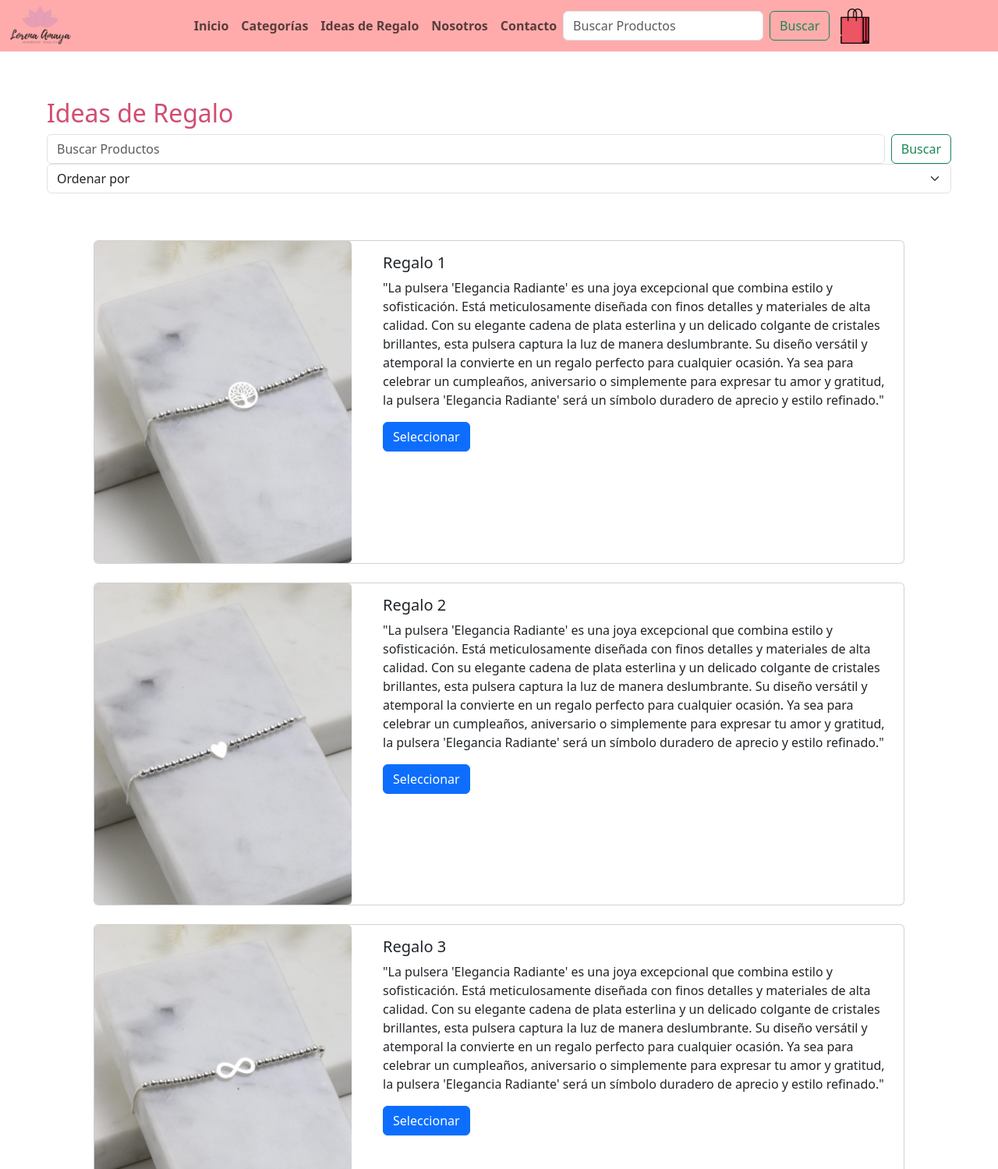
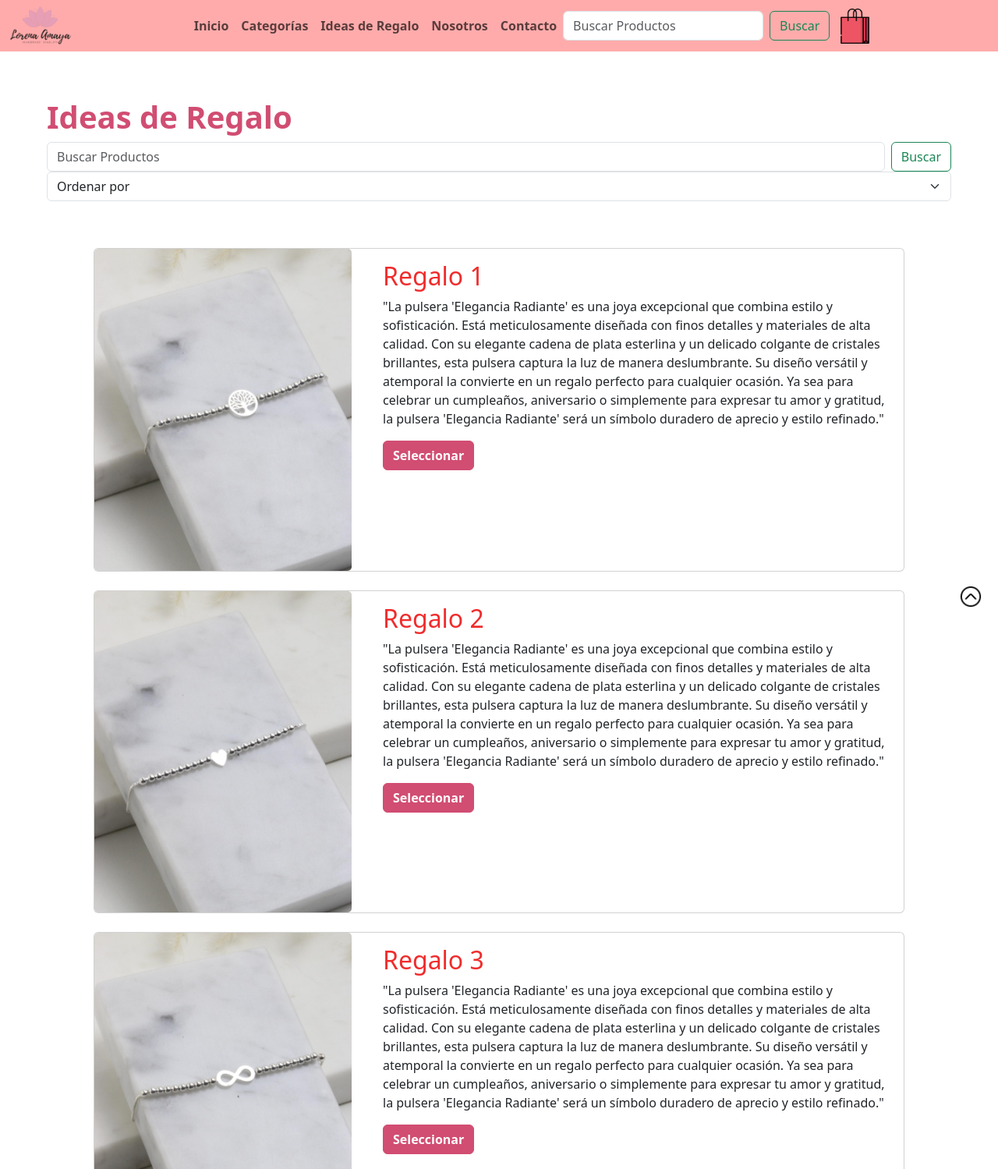
Before and after one commit to RosmeriCcF/Accesorios-Lorena-Amaya, a website: page paginas/ideas-de-regalo.html in a window 1280 px wide. Shown: the top 1499 px of the page at 78% size. Drawn offline with nearby package versions, Linux system fonts and the light colour scheme.

Commit message:
Ideas de Regalo actualizado

```diff
--- a/paginas/ideas-de-regalo.html
+++ b/paginas/ideas-de-regalo.html
@@ -1,13 +1,13 @@
 <!DOCTYPE html>
-<html lang="es">
+<html lang="es"> <!--Español-->
     <head>
         <meta charset="UTF-8"> <!--Acentos-->
         <meta http-equiv="X-UA-Compatible" content="IE=edge">
         <meta name="viewport" content="width=device-width, initial-scale=1.0">
 
         <!-- SEO -->
-        <meta name="Lorena Amaya | Contacto" content="">
-        <meta name="keywords" content="">
+        <meta name="Amaya | Ideas de Regalos" content="Descubre nuestras increíbles ideas de regalos en nuestro emprendimiento de joyas. Encuentra el regalo perfecto para esa persona especial">
+        <meta name="keywords" content="joyas, emprendimiento, regalos, ideas de regalos, accesorios, bisutería, collares, anillos, pulseras, pendientes">
 
         <!-- Ícono -->
         <link rel="shortcut icon" href="../imagenes/img/Favicon.png" type="image/x-icon">
@@ -19,7 +19,7 @@
         <link href="https://cdn.jsdelivr.net/npm/bootstrap@5.3.0-alpha3/dist/css/bootstrap.min.css" rel="stylesheet" integrity="sha384-KK94CHFLLe+nY2dmCWGMq91rCGa5gtU4mk92HdvYe+M/SXH301p5ILy+dN9+nJOZ" crossorigin="anonymous">
 
         <!-- Nombre de la sección -->
-        <title>Lorena Amaya | Ideas de Regalos</title>
+        <title>Amaya | Ideas de Regalos</title>
     </head>
     <body>
 
@@ -61,6 +61,7 @@
                             <input class="form-control me-2 nav_input" type="search" placeholder="Buscar Productos" aria-label="Buscar">
                             <button class="btn btn-outline-success" type="submit">Buscar</button>
                         </form>
+
                         <a href=""><img src="../imagenes/img/carrito.png" alt="carrito" class="carrito"></a>
                     </div>
                 </div>
@@ -71,7 +72,7 @@
         <main class="main-section">
             <section class="categories">
                 <div class="search-bar">
-                <h2>Ideas de Regalo</h2>
+                    <h1>Ideas de Regalo</h1>
                     <form class="d-flex input-buscar">
                         <input class="form-control me-2 nav_input" type="search" placeholder="Buscar Productos" aria-label="Buscar">
                         <button class="btn btn-outline-success" type="submit">Buscar</button>
@@ -80,17 +81,14 @@
                 <div class="filter-dropdown">
                     <select class="form-select">
                         <option value="" disabled selected>Ordenar por</option>
-                  <option value="anillos">Anillos</option>
-                  <option value="aretes">Aretes</option>
+                        <option value="anillos">Anillos</option><option value="aretes">Aretes</option>
                         <option value="broches">Broches</option>
                         <option value="colgantes">Colgantes</option>
                         <option value="collares">Collares</option>
                         <option value="pulseras">Pulseras</option>
                     </select>
                 </div>
-
                 <section class="gift-ideas">
-
                     <div class="card mb-4">
                         <div class="row no-gutters">
                             <div class="col-md-4">
@@ -98,9 +96,12 @@
                             </div>
                             <div class="col-md-8">
                                 <div class="card-body">
-                                    <h5 class="card-title">Regalo 1</h5>
-                                    <p class="card-text">"La pulsera 'Elegancia Radiante' es una joya excepcional que combina estilo y sofisticación. Está meticulosamente diseñada con finos detalles y materiales de alta calidad. Con su elegante cadena de plata esterlina y un delicado colgante de cristales brillantes, esta pulsera captura la luz de manera deslumbrante. Su diseño versátil y atemporal la convierte en un regalo perfecto para cualquier ocasión. Ya sea para celebrar un cumpleaños, aniversario o simplemente para expresar tu amor y gratitud, la pulsera 'Elegancia Radiante' será un símbolo duradero de aprecio y estilo refinado."</p>
-                                    <button class="btn btn-primary">Seleccionar</button>
+                                    <h2 style="color:#f02c2c" class="card-title">Regalo
+                                        1</h2>
+                                        <p class="card-text">"La pulsera 'Elegancia Radiante' es una joya excepcional que combina estilo y sofisticación. Está meticulosamente diseñada con finos detalles y materiales de alta calidad. Con su elegante cadena de plata esterlina y un delicado colgante de cristales brillantes, esta pulsera captura la luz de manera deslumbrante. Su diseño versátil y atemporal la convierte en un regalo perfecto para cualquier ocasión. Ya sea para celebrar un cumpleaños, aniversario o simplemente para expresar tu amor y gratitud, la pulsera 'Elegancia Radiante' será un símbolo duradero de aprecio y estilo refinado."
+                                        </p>
+                                        <button  style="background-color: #D14D72; color: white; font-weight: bold; border-color: #D14D72;" class="btn btn-primary">Seleccionar
+                                        </button>
                                     </div>
                                 </div>
                             </div>
@@ -113,14 +114,15 @@
                                 </div>
                                 <div class="col-md-8">
                                     <div class="card-body">
-                                    <h5 class="card-title">Regalo 2</h5>
-                                    <p class="card-text">"La pulsera 'Elegancia Radiante' es una joya excepcional que combina estilo y sofisticación. Está meticulosamente diseñada con finos detalles y materiales de alta calidad. Con su elegante cadena de plata esterlina y un delicado colgante de cristales brillantes, esta pulsera captura la luz de manera deslumbrante. Su diseño versátil y atemporal la convierte en un regalo perfecto para cualquier ocasión. Ya sea para celebrar un cumpleaños, aniversario o simplemente para expresar tu amor y gratitud, la pulsera 'Elegancia Radiante' será un símbolo duradero de aprecio y estilo refinado."</p>
-                                    <button class="btn btn-primary">Seleccionar</button>
+                                        <h2 style="color:#f02c2c" class="card-title">Regalo
+                                            2</h2>
+                                        <p class="card-text">"La pulsera 'Elegancia Radiante' es una joya excepcional que combina estilo y sofisticación. Está meticulosamente diseñada con finos detalles y materiales de alta calidad. Con su elegante cadena de plata esterlina y un delicado colgante de cristales brillantes, esta pulsera captura la luz de manera deslumbrante. Su diseño versátil y atemporal la convierte en un regalo perfecto para cualquier ocasión. Ya sea para celebrar un cumpleaños, aniversario o simplemente para expresar tu amor y gratitud, la pulsera 'Elegancia Radiante' será un símbolo duradero de aprecio y estilo refinado."
+                                        </p>
+                                        <button style="background-color: #D14D72; color: white; font-weight: bold; border-color: #D14D72;" class="btn btn-primary">Seleccionar</button>
                                     </div>
                                 </div>
                             </div>
                         </div>
-
                         <div class="card mb-4">
                             <div class="row no-gutters">
                                 <div class="col-md-4">
@@ -128,21 +130,24 @@
                                 </div>
                                 <div class="col-md-8">
                                     <div class="card-body">
-                                    <h5 class="card-title">Regalo 3</h5>
-                                    <p class="card-text">"La pulsera 'Elegancia Radiante' es una joya excepcional que combina estilo y sofisticación. Está meticulosamente diseñada con finos detalles y materiales de alta calidad. Con su elegante cadena de plata esterlina y un delicado colgante de cristales brillantes, esta pulsera captura la luz de manera deslumbrante. Su diseño versátil y atemporal la convierte en un regalo perfecto para cualquier ocasión. Ya sea para celebrar un cumpleaños, aniversario o simplemente para expresar tu amor y gratitud, la pulsera 'Elegancia Radiante' será un símbolo duradero de aprecio y estilo refinado."</p>
-                                    <button class="btn btn-primary">Seleccionar</button>
+                                        <h2 style="color:#f02c2c" class="card-title">Regalo
+                                            3</h2>
+                                        <p class="card-text">"La pulsera 'Elegancia Radiante' es una joya excepcional que combina estilo y sofisticación. Está meticulosamente diseñada con finos detalles y materiales de alta calidad. Con su elegante cadena de plata esterlina y un delicado colgante de cristales brillantes, esta pulsera captura la luz de manera deslumbrante. Su diseño versátil y atemporal la convierte en un regalo perfecto para cualquier ocasión. Ya sea para celebrar un cumpleaños, aniversario o simplemente para expresar tu amor y gratitud, la pulsera 'Elegancia Radiante' será un símbolo duradero de aprecio y estilo refinado."
+                                        </p>
+                                        <button style="background-color: #D14D72; color: white; font-weight: bold; border-color: #D14D72;" class="btn btn-primary">Seleccionar
+                                        </button>
                                     </div>
                                 </div>
                             </div>
                         </div>
+
+                        <div class="load-more d-flex justify-content-center align-items-center mt-3">
+                            <button  style="background-color: #D14D72; color: white; font-weight: bold;" id="load-more-button" class="btn btn-custom">Siguiente</button>
+                        </div>
                     </section>
+        </main>
 
 
-
-
-
-
-        </main>
         <!-- Pie de página -->
         <footer>
             <div class="container">
@@ -156,6 +161,7 @@
                             <p>Política de privacidad</p>
                         </section>
                     </div>
+
                     <div class="col-md-4">
                         <section class="redes-sociales">
                             <h2>REDES SOCIALES</h2>
@@ -172,6 +178,7 @@
                             </div>
                         </section>
                     </div>
+
                     <div class="col-md-4">
                         <section class="medios-pago">
                             <h2>MEDIOS DE PAGO</h2>
@@ -184,6 +191,7 @@
                     </div>
                 </div>
             </div>
+
             <div class="copyrigth">
                 <div class="container">
                     <div class="row">
@@ -191,7 +199,9 @@
                             <p>&copy;2023 ACCESORIOS LORENA AMAYA</p>
                         </div>
                         <div class="col-md-6 text-md-end">
+                            <a href="./ideas-de-regalo.html" class="back-to-top">
                                 <img src="../imagenes/img/volver arriba.png" alt="volver arriba">
+                            </a>
                         </div>
                     </div>
                 </div>
--- a/scss/app.scss
+++ b/scss/app.scss
@@ -25,6 +25,11 @@ $paragraph-size: 1.5em;
 body{
     background-color: $primary-color;
     font-family: $font-stack;
+
+    h1{
+        color: $primary-text-color;
+        font-weight: bold;
+    }
 }
 
 header{
```
Also changed, not shown: paginas/categorias.html (+7 -7 lines), css/app.css, 1 other file. Lines whose indentation alone changed are shown as unchanged.
